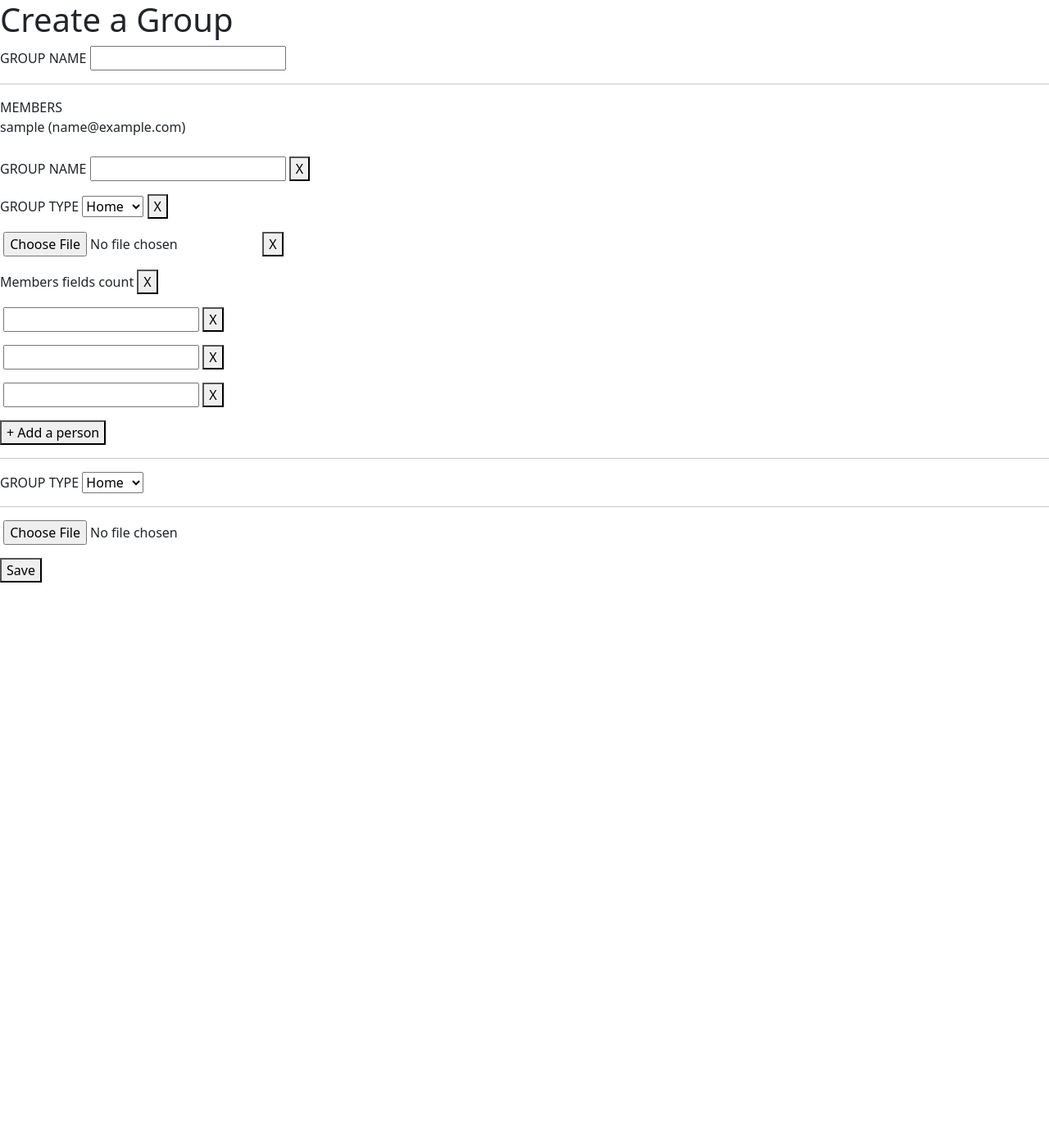
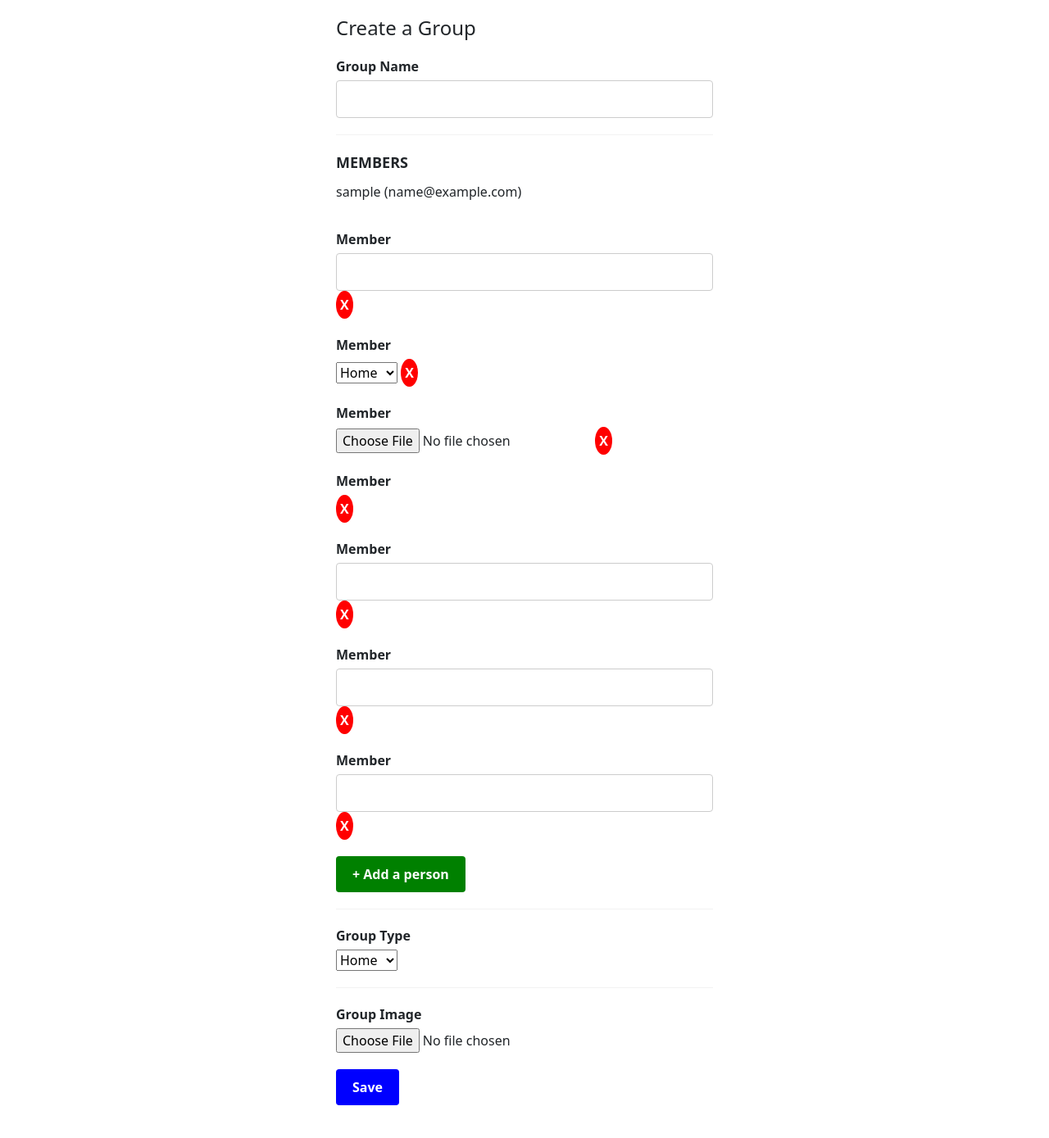
Before and after one commit to Ununennium119/Dungy, a Django app: page /groups/new/ in a window 1280 px wide. Shown: the whole page at 82% size. Before the commit the page ends 711 px from the top, so only its background shows below. Run offline with Django 4.2, Linux system fonts and the light colour scheme; the visitor is signed in with stand-in values (Sample User, id 1); some libraries are stand-ins or nearby versions.

Commit message:
feat(create_group): change html

```diff
--- /dev/null
+++ b/static/css/group.css
@@ -0,0 +1,106 @@
+/* Add the following CSS rules to your existing stylesheets or create a new one */
+
+.container {
+  max-width: 500px;
+  margin: 0 auto;
+  padding: 20px;
+}
+
+.group-title {
+  font-size: 24px;
+  margin-bottom: 20px;
+}
+
+.form-group {
+  margin-bottom: 20px;
+}
+
+.form-label {
+  display: block;
+  font-weight: bold;
+  margin-bottom: 5px;
+}
+
+input[type="text"],
+input[type="email"],
+textarea {
+  width: 100%;
+  padding: 10px;
+  border: 1px solid #ccc;
+  border-radius: 4px;
+  font-size: 16px;
+}
+
+.error-list {
+  margin-top: 5px;
+  color: red;
+}
+
+.members-heading {
+  font-size: 18px;
+  font-weight: bold;
+  margin-bottom: 10px;
+  display: block;
+}
+
+.member-info {
+  margin-bottom: 10px;
+}
+
+.remove-btn {
+  background-color: red;
+  color: white;
+  border: none;
+  border-radius: 50%;
+  padding: 5px;
+  font-weight: bold;
+  cursor: pointer;
+}
+
+.remove-btn:hover {
+  background-color: darkred;
+}
+
+.green-btn {
+  background-color: green;
+  color: white;
+  border: none;
+  border-radius: 4px;
+  padding: 10px 20px;
+  font-size: 16px;
+  font-weight: bold;
+  cursor: pointer;
+}
+
+.green-btn:hover {
+  background-color: darkgreen;
+}
+
+.blue-btn {
+  background-color: blue;
+  color: white;
+  border: none;
+  border-radius: 4px;
+  padding: 10px 20px;
+  font-size: 16px;
+  font-weight: bold;
+  cursor: pointer;
+}
+
+.blue-btn:hover {
+  background-color: darkblue;
+}
+
+.blue-btn:focus {
+  outline: none;
+}
+
+.blue-btn:active {
+  background-color: navy;
+}
+
+.form-divider {
+  margin: 20px 0;
+  border: none;
+  border-top: 1px solid #ccc;
+}
--- a/static/js/group-add-remove-member.js
+++ b/static/js/group-add-remove-member.js
@@ -20,13 +20,14 @@ function add_extra_member(e) {
     container.id = `${field_name}-container`;
 
     let element = document.createElement("div");
-    element.innerHTML += `<label for="id_${field_name}"></label>\n`;
+    element.innerHTML += `<label for="id_${field_name}" class="form-label">Member</label>\n`;
     element.innerHTML += `<input type="email" name="${field_name}" id="id_${field_name}" autocomplete="off">\n`;
 
     let remove_btn = document.createElement("button");
     remove_btn.id = `remove-${field_name}`;
     remove_btn.dataset.fieldName = `${field_name}`;
     remove_btn.innerHTML = "X";
+    remove_btn.classList.add("remove-btn", "red-btn"); // Add the necessary classes for styling
     element.append(remove_btn)
 
     element.innerHTML += "<div><ul></ul></div>\n"
--- a/templates/group/create-group.html
+++ b/templates/group/create-group.html
@@ -1,21 +1,24 @@
 {% extends "base.html" %}
 {% load static %}
 {% load startswith %}
+
+{% block header_refrences %}
+    <link rel="stylesheet" href="{% static 'css/group.css' %}">
+{% endblock %}
 
 {% block title %}
     Create a group | Dungy
 {% endblock %}
 
 {% block content %}
-	<h1>Create a Group</h1>
-	<form id="create-group-form" method="post" action="{% url "create-group" %}" enctype=multipart/form-data>
+    <div class="container">
+        <h1 class="group-title">Create a Group</h1>
+        <form id="create-group-form" method="post" action="{% url 'create-group' %}" enctype="multipart/form-data">
             {% csrf_token %}
-		<div>
-			<div>
-				<div>
-					<label for="field.id_for_label">{{ form.name.label }}</label>
+            <div class="form-group">
+                <label for="field.id_for_label" class="form-label">Group Name</label>
                 {{ form.name }}
-					<div>
+                <div class="error-list">
                     <ul>
                         {% for error in form.name.errors %}
                             <li>{{ error }}</li>
@@ -23,23 +26,22 @@
                     </ul>
                 </div>
             </div>
-			</div>
-			<hr>
-			<div id="members-container">
-				<span>MEMBERS</span>
+            <hr class="form-divider">
+            <div id="members-container" class="form-group">
+                <span class="members-heading">MEMBERS</span>
                 {{ form.members_fields_count }}
-				<div>
+                <div class="member-info">
                     <span>{{ user.username }} ({{ user.email }})</span>
                 </div>
                 <br>
                 {% for field in form %}
                     {% if field.name|startswith:"member_" %}
-						<div id="{{ field.name }}-container">
+                        <div id="{{ field.name }}-container" class="form-group">
                             <div>
-								<label for="{{ field.id_for_label }}">{{ field.label }}</label>
+                                <label for="{{ field.id_for_label }}" class="form-label">Member</label>
                                 {{ field }}
-								<button id="remove-{{ field.name }}" data-field-name="{{ field.name }}">X</button>
-								<div>
+                                <button id="remove-{{ field.name }}" data-field-name="{{ field.name }}" class="remove-btn red-btn">X</button>
+                                <div class="error-list">
                                     <ul>
                                         {% for error in field.errors %}
                                             <li>{{ error }}</li>
@@ -51,13 +53,12 @@
                     {% endif %}
                 {% endfor %}
             </div>
-			<button id="add-extra-member">+ Add a person</button>
-			<hr>
-			<div>
-				<div>
-					<label for="field.id_for_label">{{ form.type.label }}</label>
+            <button id="add-extra-member" class="green-btn">+ Add a person</button>
+            <hr class="form-divider">
+            <div class="form-group">
+                <label for="field.id_for_label" class="form-label">Group Type</label>
                 {{ form.type }}
-					<div>
+                <div class="error-list">
                     <ul>
                         {% for error in form.type.errors %}
                             <li>{{ error }}</li>
@@ -65,13 +66,11 @@
                     </ul>
                 </div>
             </div>
-			</div>
-			<hr>
-			<div>
-				<div>
-					<label for="field.id_for_label">{{ form.image.label }}</label>
+            <hr class="form-divider">
+            <div class="form-group">
+                <label for="field.id_for_label" class="form-label">Group Image</label>
                 {{ form.image }}
-					<div>
+                <div class="error-list">
                     <ul>
                         {% for error in form.image.errors %}
                             <li>{{ error }}</li>
@@ -79,16 +78,13 @@
                     </ul>
                 </div>
             </div>
-			</div>
-			<div>
-				<div>
-					<button id="submit" type="submit">
+            <div class="form-group">
+                <button id="submit" type="submit" class="blue-btn">
                     Save
                 </button>
             </div>
+        </form>
     </div>
-		</div>
-	</form>
 {% endblock %}
 
 {% block footer_refrences %}
```
Lines whose indentation alone changed are shown as unchanged.
